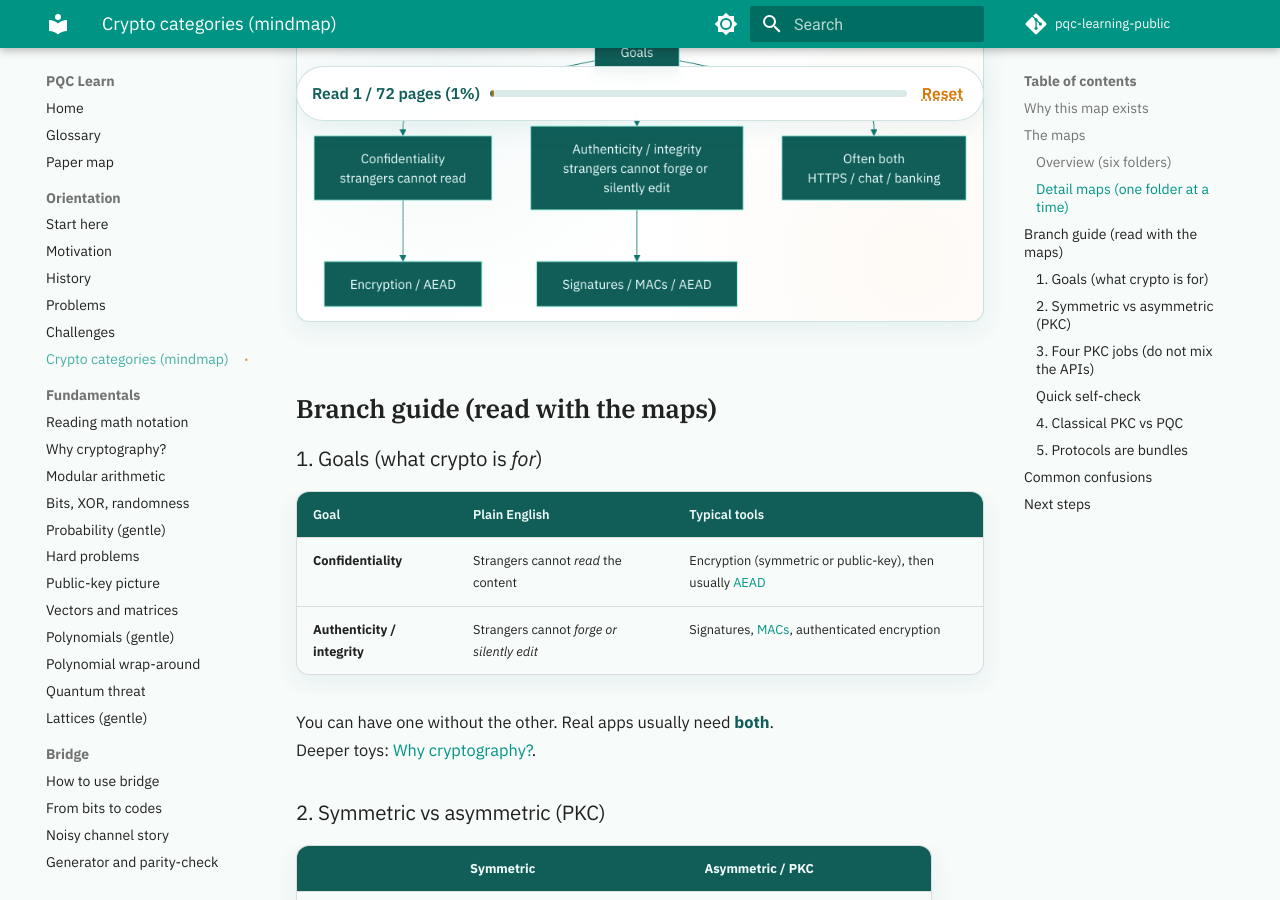
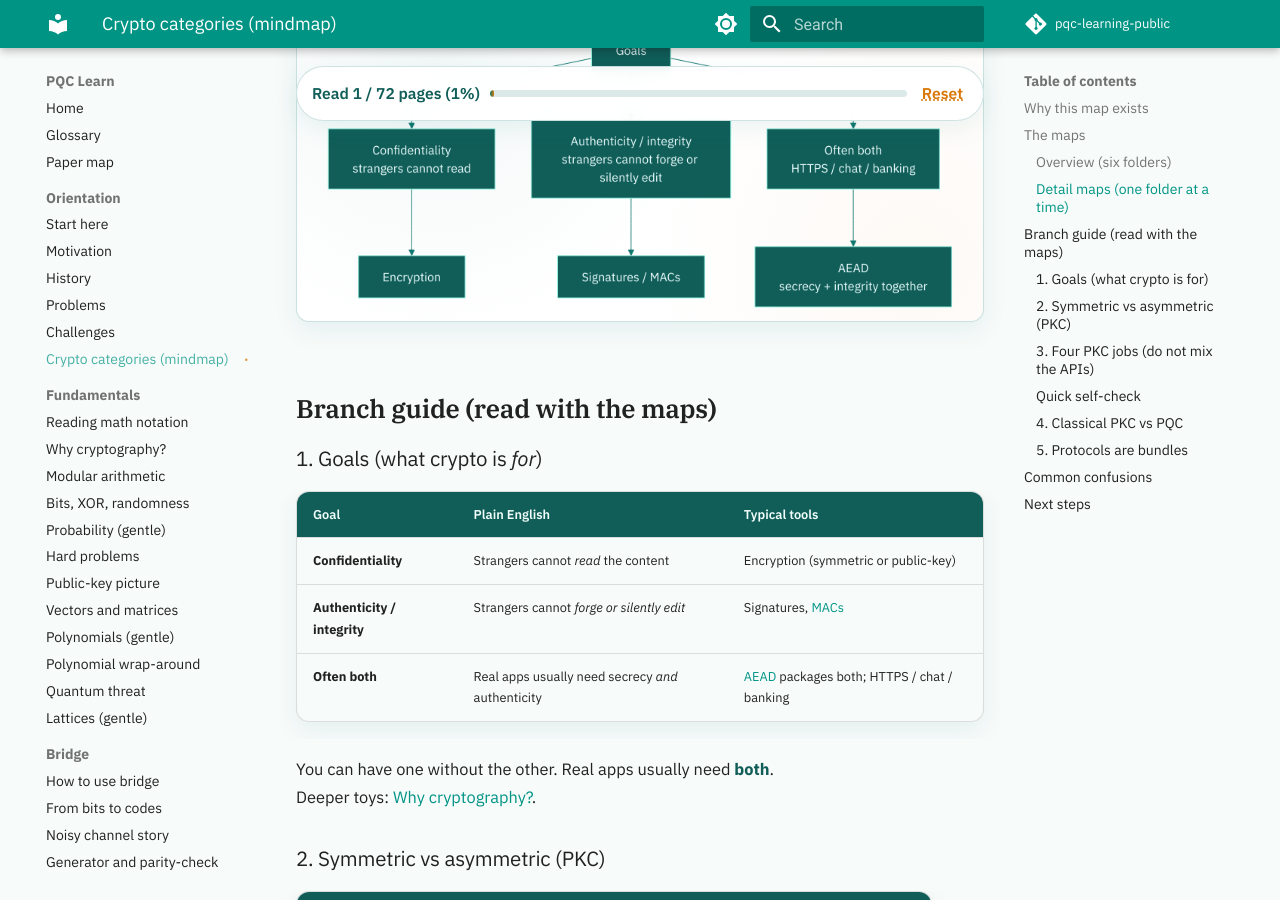
Before and after one commit to Post-Quantum-Cryptography-PQC/learning, an MkDocs documentation site: the page built from docs/orientation/crypto-categories.md, in a window 1280 px wide and 900 px high, scrolled down 1504 px. Built offline with MkDocs 1.6.1 and Material for MkDocs 9.7.7, drawn with Linux system fonts in a browser that asks for light colours; comment, search, counter and statistics services are not loaded.

Commit message:
sync from pqc-learning-public@cf156ab

````diff
--- a/docs/orientation/crypto-categories.md
+++ b/docs/orientation/crypto-categories.md
@@ -47,10 +47,11 @@ flowchart TB
       G --> C["Confidentiality<br/>strangers cannot read"]
       G --> A["Authenticity / integrity<br/>strangers cannot forge or silently edit"]
       G --> B["Often both<br/>HTTPS / chat / banking"]
-      C --> CT["Encryption / AEAD"]
-      A --> AT["Signatures / MACs / AEAD"]
+      C --> CT["Encryption"]
+      A --> AT["Signatures / MACs"]
+      B --> AE["AEAD<br/>secrecy + integrity together"]
       classDef n fill:#115e59,stroke:#99f6e4,color:#ecfeff
-      class G,C,A,B,CT,AT n
+      class G,C,A,B,CT,AT,AE n
     ```
 
 === "Symmetric"
@@ -137,8 +138,9 @@ flowchart TB
 
 | Goal | Plain English | Typical tools |
 |------|---------------|---------------|
-| **Confidentiality** | Strangers cannot *read* the content | Encryption (symmetric or public-key), then usually [AEAD](../glossary.md#aead) |
-| **Authenticity / integrity** | Strangers cannot *forge or silently edit* | Signatures, [MACs](../glossary.md#mac), authenticated encryption |
+| **Confidentiality** | Strangers cannot *read* the content | Encryption (symmetric or public-key) |
+| **Authenticity / integrity** | Strangers cannot *forge or silently edit* | Signatures, [MACs](../glossary.md#mac) |
+| **Often both** | Real apps usually need secrecy *and* authenticity | [AEAD](../glossary.md#aead) packages both; HTTPS / chat / banking |
 
 You can have one without the other. Real apps usually need **both**.
 Deeper toys: [Why cryptography?](../fundamentals/why-cryptography.md).
````
